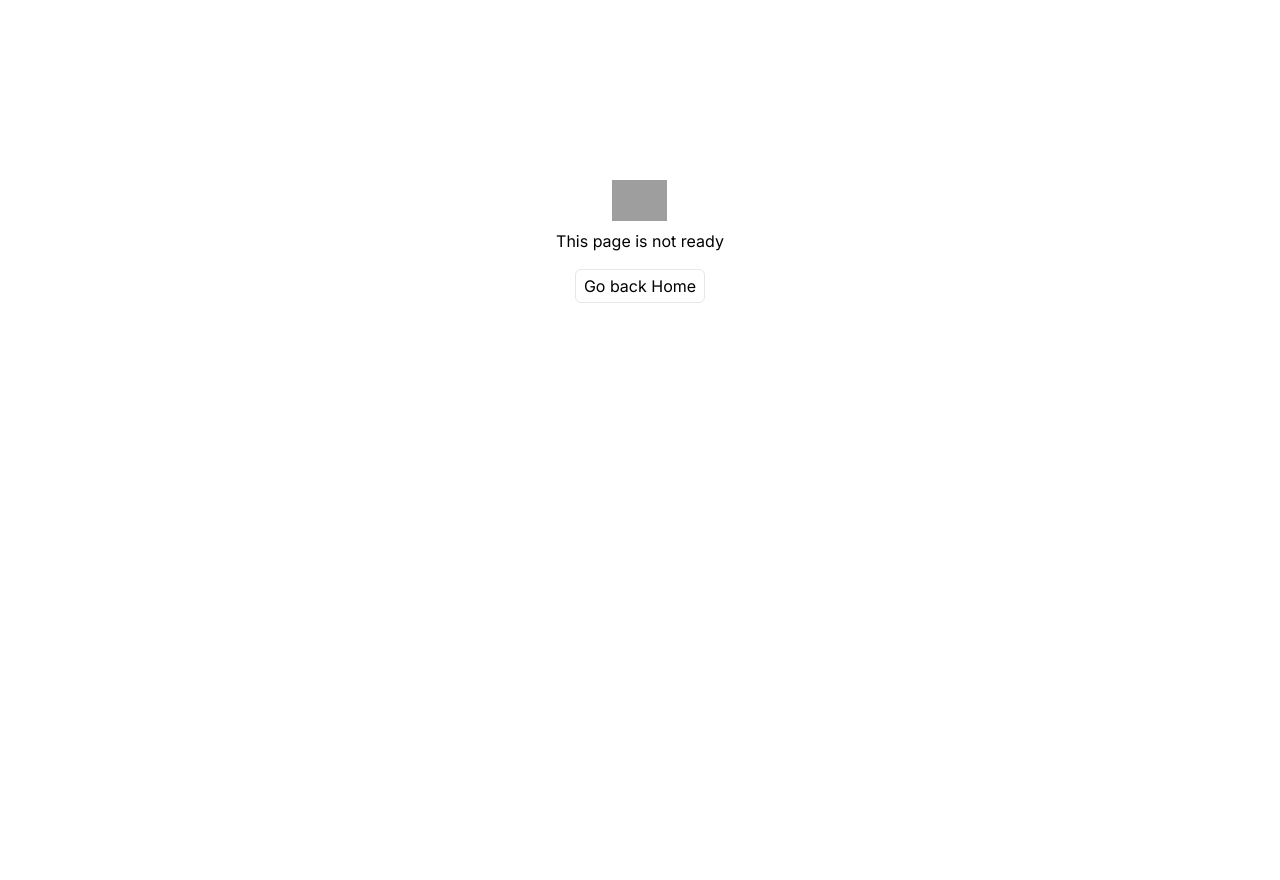
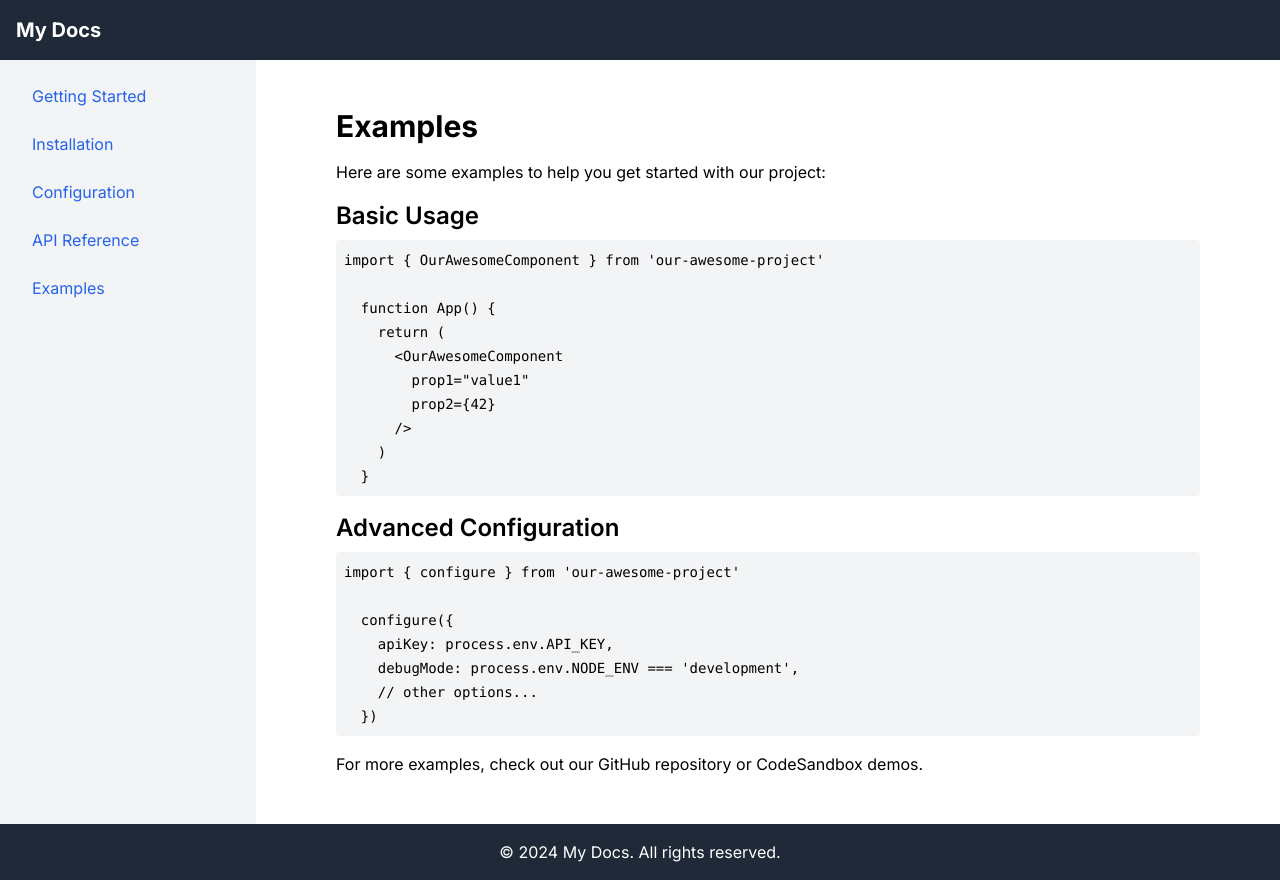
Before and after one commit to Fosberg-codex/onnxview, a Next.js app: page /docs/examples in a window 1280 px wide. Before the commit this address had no page. Before the commit the page ends 800 px from the top, so only its background shows below. Built offline with nearby package versions, Linux system fonts and the light colour scheme; grey boxes are pictures that could not be loaded.

Commit message:
working on docs

```diff
--- /dev/null
+++ b/app/docs/api-reference/page.tsx
@@ -0,0 +1,26 @@
+export default function ApiReferencePage() {
+    return (
+      <div className="max-w-4xl mx-auto px-4 py-8">
+        <h1 className="text-3xl font-bold mb-4">API Reference</h1>
+        <p className="mb-4">Here's a quick overview of our main API endpoints:</p>
+        <ul className="mb-4 space-y-2">
+          <li>
+            <code className="bg-gray-100 px-1 rounded">GET /api/users</code>: Retrieve all users
+          </li>
+          <li>
+            <code className="bg-gray-100 px-1 rounded">POST /api/users</code>: Create a new user
+          </li>
+          <li>
+            <code className="bg-gray-100 px-1 rounded">GET /api/users/:id</code>: Retrieve a specific user
+          </li>
+          <li>
+            <code className="bg-gray-100 px-1 rounded">PUT /api/users/:id</code>: Update a user
+          </li>
+          <li>
+            <code className="bg-gray-100 px-1 rounded">DELETE /api/users/:id</code>: Delete a user
+          </li>
+        </ul>
+        <p>For more detailed information about request and response formats, check our full API documentation.</p>
+      </div>
+    );
+  }
--- /dev/null
+++ b/app/docs/configuration/page.tsx
@@ -0,0 +1,22 @@
+export default function ConfigurationPage() {
+    return (
+      <div className="max-w-4xl mx-auto px-4 py-8">
+        <h1 className="text-3xl font-bold mb-4">Configuration</h1>
+        <p className="mb-4">Configuring our project is easy. Here are the main steps:</p>
+        <ol className="list-decimal list-inside mb-4 space-y-2">
+          <li>Create a <code className="bg-gray-100 px-1 rounded">.env</code> file in your project root</li>
+          <li>
+            Add the following variables:
+            <pre className="bg-gray-100 p-2 rounded mt-2 overflow-x-auto">
+              <code className="text-sm">
+                API_KEY=your_api_key_here
+                DEBUG_MODE=false
+              </code>
+            </pre>
+          </li>
+          <li>Restart your application</li>
+        </ol>
+        <p>Remember to never commit your <code className="bg-gray-100 px-1 rounded">.env</code> file to version control!</p>
+      </div>
+    );
+  }
--- /dev/null
+++ b/app/docs/examples/page.tsx
@@ -0,0 +1,36 @@
+export default function ExamplesPage() {
+    return (
+      <div className="max-w-4xl mx-auto px-4 py-8">
+        <h1 className="text-3xl font-bold mb-4">Examples</h1>
+        <p className="mb-4">Here are some examples to help you get started with our project:</p>
+        <h2 className="text-2xl font-semibold mb-2">Basic Usage</h2>
+        <pre className="bg-gray-100 p-2 rounded mb-4 overflow-x-auto">
+          <code className="text-sm">
+  {`import { OurAwesomeComponent } from 'our-awesome-project'
+
+  function App() {
+    return (
+      <OurAwesomeComponent
+        prop1="value1"
+        prop2={42}
+      />
+    )
+  }`}
+          </code>
+        </pre>
+        <h2 className="text-2xl font-semibold mb-2">Advanced Configuration</h2>
+        <pre className="bg-gray-100 p-2 rounded mb-4 overflow-x-auto">
+          <code className="text-sm">
+  {`import { configure } from 'our-awesome-project'
+
+  configure({
+    apiKey: process.env.API_KEY,
+    debugMode: process.env.NODE_ENV === 'development',
+    // other options...
+  })`}
+          </code>
+        </pre>
+        <p>For more examples, check out our GitHub repository or CodeSandbox demos.</p>
+      </div>
+    );
+  }
--- /dev/null
+++ b/app/docs/getting-started/page.tsx
@@ -0,0 +1,21 @@
+import React from "react";
+
+export default function GettingStartedPage() {
+  return (
+    <div className="max-w-4xl mx-auto px-4 py-8">
+      <h1 className="text-3xl font-bold mb-4">Getting Started</h1>
+      <p className="mb-4">Welcome to our project! This guide will help you get up and running quickly.</p>
+      <h2 className="text-2xl font-semibold mb-2">Prerequisites</h2>
+      <ul className="list-disc list-inside mb-4 space-y-1">
+        <li>Node.js (version 14 or later)</li>
+        <li>npm or yarn</li>
+      </ul>
+      <h2 className="text-2xl font-semibold mb-2">Quick Start</h2>
+      <ol className="list-decimal list-inside space-y-1">
+        <li>Clone the repository</li>
+        <li>Install dependencies</li>
+        <li>Run the development server</li>
+      </ol>
+    </div>
+  );
+}
--- /dev/null
+++ b/app/docs/installation/page.tsx
@@ -0,0 +1,20 @@
+export default function InstallationPage() {
+    return (
+      <div className="max-w-4xl mx-auto px-4 py-8">
+        <h1 className="text-3xl font-bold mb-4">Installation</h1>
+        <p className="mb-4">Follow these steps to install our project:</p>
+        <ol className="list-decimal list-inside mb-4 space-y-2">
+          <li>Open your terminal</li>
+          <li>
+            Run the following command:
+            <pre className="bg-gray-100 p-2 rounded mt-2 overflow-x-auto">
+              <code className="text-sm">npm install our-awesome-project</code>
+            </pre>
+          </li>
+          <li>Wait for the installation to complete</li>
+          <li>You're ready to go!</li>
+        </ol>
+        <p>For more detailed instructions, check out our GitHub repository.</p>
+      </div>
+    );
+  }
--- /dev/null
+++ b/app/docs/layout.tsx
@@ -0,0 +1,100 @@
+"use client"
+import React, { useState } from 'react';
+import Link from 'next/link';
+import { Menu, X } from 'lucide-react';
+
+const DocsLayout = ({ children }: any) => {
+  const [sidebarOpen, setSidebarOpen] = useState(false);
+
+  const toggleSidebar = () => setSidebarOpen(!sidebarOpen);
+
+  const sidebarItems = [
+    { href: '/docs/getting-started', title: 'Getting Started' },
+    { href: '/docs/installation', title: 'Installation' },
+    { href: '/docs/configuration', title: 'Configuration' },
+    { href: '/docs/api-reference', title: 'API Reference' },
+    { href: '/docs/examples', title: 'Examples' },
+  ];
+
+  return (
+    <div className="flex flex-col min-h-screen">
+      {/* Header */}
+      <header className="bg-gray-800 text-white p-4">
+        <div className="flex justify-between items-center">
+          <h1 className="text-xl font-bold">My Docs</h1>
+          <button
+            onClick={toggleSidebar}
+            className="lg:hidden focus:outline-none focus:ring-2 focus:ring-white"
+          >
+            {sidebarOpen ? <X size={24} /> : <Menu size={24} />}
+          </button>
+        </div>
+      </header>
+
+      {/* Main content area */}
+      <div className="flex flex-1 overflow-hidden">
+        {/* Sidebar for larger screens */}
+        <aside className="hidden lg:block w-64 bg-gray-100 overflow-y-auto">
+          <nav className="p-4">
+            <ul className="space-y-2">
+              {sidebarItems.map((item) => (
+                <li key={item.href}>
+                  <Link
+                    href={item.href}
+                    className="block py-2 px-4 text-blue-600 hover:bg-blue-100 rounded transition duration-150 ease-in-out"
+                  >
+                    {item.title}
+                  </Link>
+                </li>
+              ))}
+            </ul>
+          </nav>
+        </aside>
+
+        {/* Mobile sidebar */}
+        {sidebarOpen && (
+          <div className="fixed inset-0 z-50 lg:hidden">
+            <div className="absolute inset-0 bg-gray-800 opacity-75" onClick={toggleSidebar}></div>
+            <aside className="absolute top-0 left-0 w-64 h-full bg-white overflow-y-auto">
+              <div className="p-4">
+                <button
+                  onClick={toggleSidebar}
+                  className="mb-4 focus:outline-none focus:ring-2 focus:ring-gray-600"
+                >
+                  <X size={24} />
+                </button>
+                <nav>
+                  <ul className="space-y-2">
+                    {sidebarItems.map((item) => (
+                      <li key={item.href}>
+                        <Link
+                          href={item.href}
+                          className="block py-2 px-4 text-blue-600 hover:bg-blue-100 rounded transition duration-150 ease-in-out"
+                          onClick={toggleSidebar}
+                        >
+                          {item.title}
+                        </Link>
+                      </li>
+                    ))}
+                  </ul>
+                </nav>
+              </div>
+            </aside>
+          </div>
+        )}
+
+        {/* Main content */}
+        <main className="flex-1 overflow-y-auto p-4">
+          {children}
+        </main>
+      </div>
+
+      {/* Footer */}
+      <footer className="bg-gray-800 text-white p-4 text-center">
+        <p>&copy; 2024 My Docs. All rights reserved.</p>
+      </footer>
+    </div>
+  );
+};
+
+export default DocsLayout;
--- /dev/null
+++ b/app/docs/page.tsx
@@ -0,0 +1,11 @@
+import React from "react";
+
+export default function DocsHomePage() {
+  return (
+    <div className="max-w-4xl mx-auto px-4 py-8">
+      <h1 className="text-3xl font-bold mb-4">Welcome to the Documentation</h1>
+      <p className="mb-4">This is the main documentation page for our project. Here you'll find everything you need to get started, configure your application, and make the most of our features.</p>
+      <p>Use the sidebar to navigate through different sections of the documentation.</p>
+    </div>
+  );
+}
--- a/app/modelform/[id]/page.tsx
+++ b/app/modelform/[id]/page.tsx
@@ -6,7 +6,7 @@ import Banner from '@/app/landcomp/banner';
 
 async function getFormDetails(id: string) {
     try{
-        const res = await fetch(`http://localhost:3001/api/createform/${id}`, { cache: 'no-cache' });
+        const res = await fetch(`http://localhost:3000/api/createform/${id}`, { cache: 'no-cache' });
         if (!res.ok) throw new Error('Failed to fetch form details');
         const data = await res.json();
         console.log(data)
```
